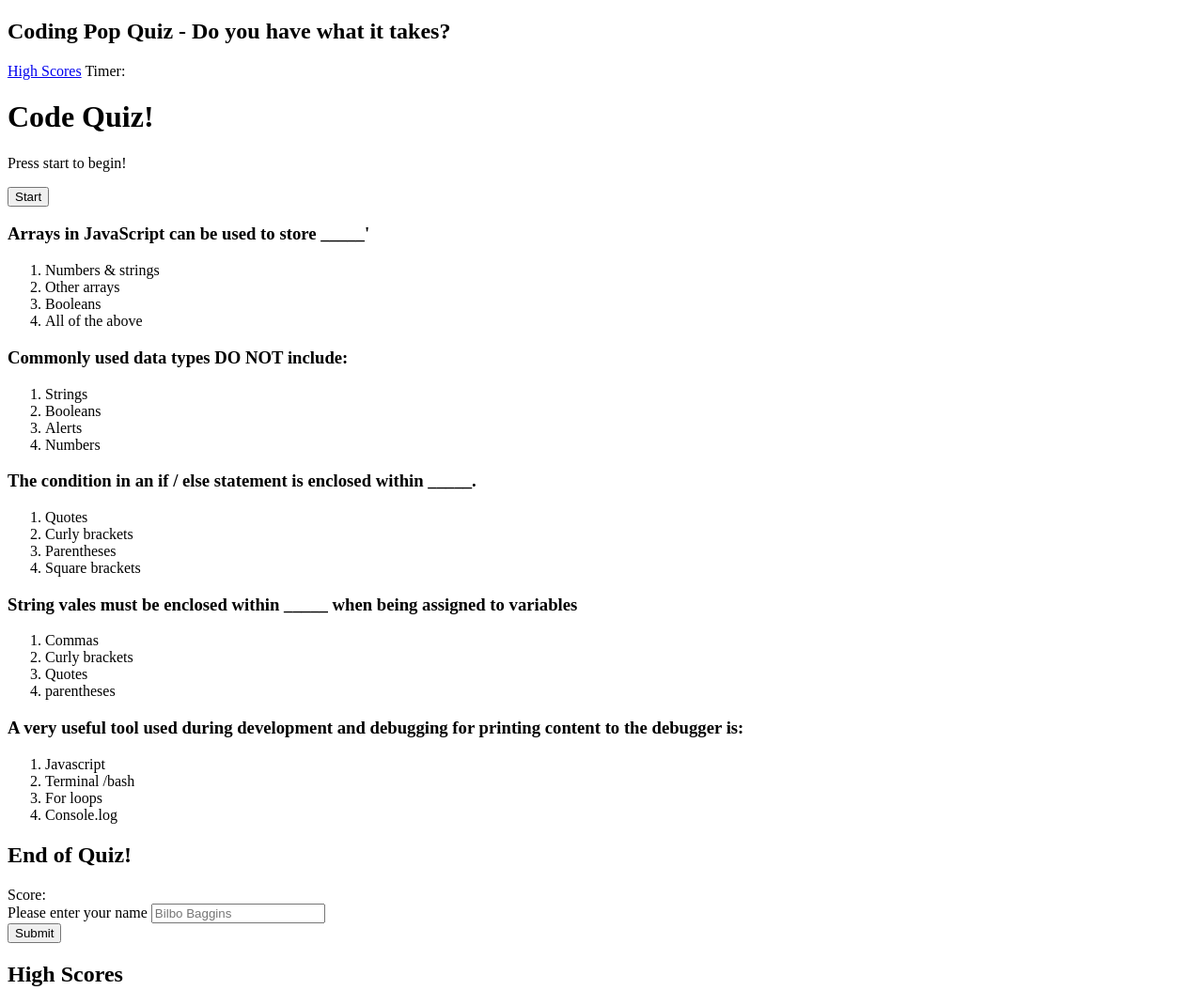
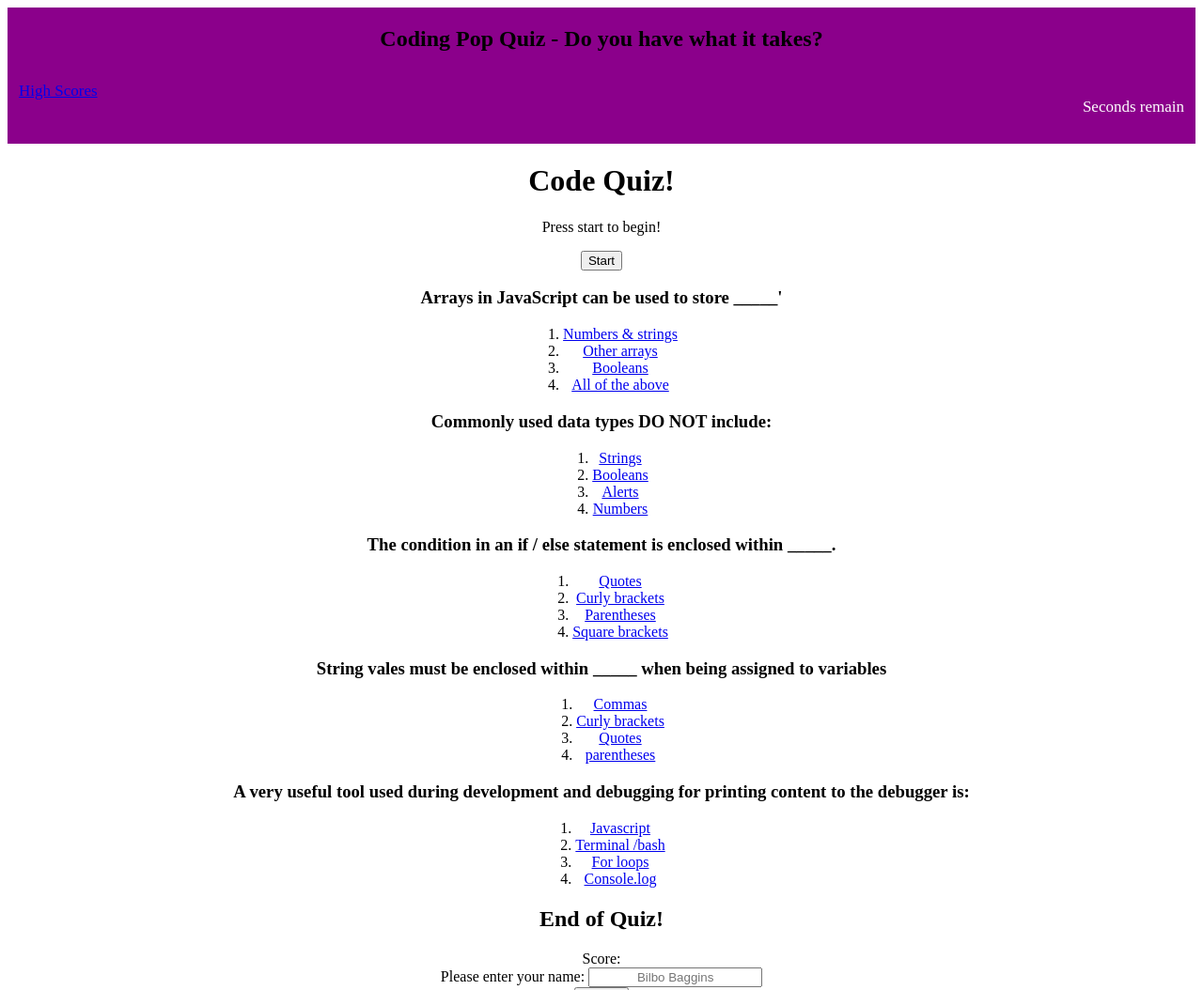
Before and after one commit to Pattiqus/Week-4-coding-pop-quiz, a plain HTML site: page index.html in a window 1280 px wide. Shown: the top 1054 px of the page at 94% size. Drawn offline with Linux system fonts and the light colour scheme.

Commit message:
Added extra CSS and HTML items, inlcuding links to each secitons, attempted to get timer working in JS

```diff
--- a/assets/css/style.css
+++ b/assets/css/style.css
@@ -1,4 +1,38 @@
-header nav h2 {
+* {
+    text-align: center;
+}
+
+ol {
+    display: inline-block;
+    text-align: left !important;
+    margin: 0 auto;
+}
+
+header h2 {
     text-align: center;
     text-shadow: 3px;
 }
+
+nav {
+    width: 100%;
+    background-color: darkmagenta;
+    overflow: auto;
+}
+
+
+.scoreArt {
+    float: left;
+    padding: 12px;
+    color: white;
+    text-decoration: none;
+    font-size: 17px;
+
+}
+
+.timerArt {
+    float: right;
+    padding: 12px;
+    color: white;
+    text-decoration: none;
+    font-size: 17px;
+}
--- a/index.html
+++ b/index.html
@@ -9,10 +9,15 @@
 </head>
 <body>
     <header>
-        <h2>Coding Pop Quiz - Do you have what it takes?</h2>
+
         <nav>
-            <span><a href="highScores">High Scores</a></span>
-            <span>Timer:</span id = "#timer">
+            <div>
+                <h2>Coding Pop Quiz - Do you have what it takes?</h2>
+            </div>
+                <span class = "scoreArt"><a href="#highScores">High Scores</a></span>
+            <div class ="timerArt">
+                <p><span value="0" max="100" id = "#timer"></span>Seconds remain</p>
+            </div>
         </nav>
     </header>
 
@@ -25,47 +30,47 @@
 
     <div id="question1">
         <h3>Arrays in JavaScript can be used to store _____'</h3>
-        <ol>
-            <li>Numbers & strings</li>
-            <li>Other arrays</li>
-            <li>Booleans</li>
-            <li>All of the above</li>
+        <ol id="buttons">
+            <li><a href="#question2">Numbers & strings</a></li>
+            <li><a href="#question2">Other arrays</a></li>
+            <li><a href="#question2">Booleans</a></li>
+            <li><a href="#question2">All of the above</a></li>
         </ol>
     </div>
     <div id="question2">
         <h3>Commonly used data types DO NOT include:</h3>
         <ol>
-            <li>Strings</li>
-            <li>Booleans</li>
-            <li>Alerts</li>
-            <li>Numbers</li>
+            <li><a href="#question3">Strings</a></li>
+            <li><a href="#question3">Booleans</a></li>
+            <li><a href="#question3">Alerts</a></li>
+            <li><a href="#question3">Numbers</a></li>
         </ol>
     </div>
     <div id="question3">
         <h3>The condition in an if / else statement is enclosed within _____.</h3>
         <ol>
-            <li>Quotes</li>
-            <li>Curly brackets</li>
-            <li>Parentheses</li>
-            <li>Square brackets</li>
+            <li><a href="#question4">Quotes</a></li>
+            <li><a href="#question4">Curly brackets</a></li>
+            <li><a href="#question4">Parentheses</a></li>
+            <li><a href="#question4">Square brackets</a></li>
         </ol>
     </div>
     <div id="question4">
         <h3>String vales must be enclosed within _____ when being assigned to variables</h3>
         <ol>
-            <li>Commas</li>
-            <li>Curly brackets</li>
-            <li>Quotes</li>
-            <li>parentheses</li>
+            <li><a href="#question5">Commas</a></li>
+            <li><a href="#question5">Curly brackets</a></li>
+            <li><a href="#question5">Quotes</a></li>
+            <li><a href="#question5">parentheses</a></li>
         </ol>
     </div>
     <div id="question5">
         <h3>A very useful tool used during development and debugging for printing content to the debugger is:</h3>
         <ol>
-            <li>Javascript</li>
-            <li>Terminal /bash</li>
-            <li>For loops</li>
-            <li>Console.log</li>
+            <li><a href="#quizEnd">Javascript</a></li>
+            <li><a href="#quizEnd">Terminal /bash</a></li>
+            <li><a href="#quizEnd">For loops</a></li>
+            <li><a href="#quizEnd">Console.log</a></li>
         </ol>
     </div>
     <div id="quizEnd">
@@ -73,7 +78,7 @@
         <span>Score:</span>
             <div>
                 <form>
-                    <label for="nameInput">Please enter your name</label>
+                    <label for="nameInput">Please enter your name:</label>
                     <input type="text" id="userName" name="userName" placeholder="Bilbo Baggins" />
                 </form>
 
```
Also changed, not shown: assets/javascript/script.js (+15 -0 lines).
